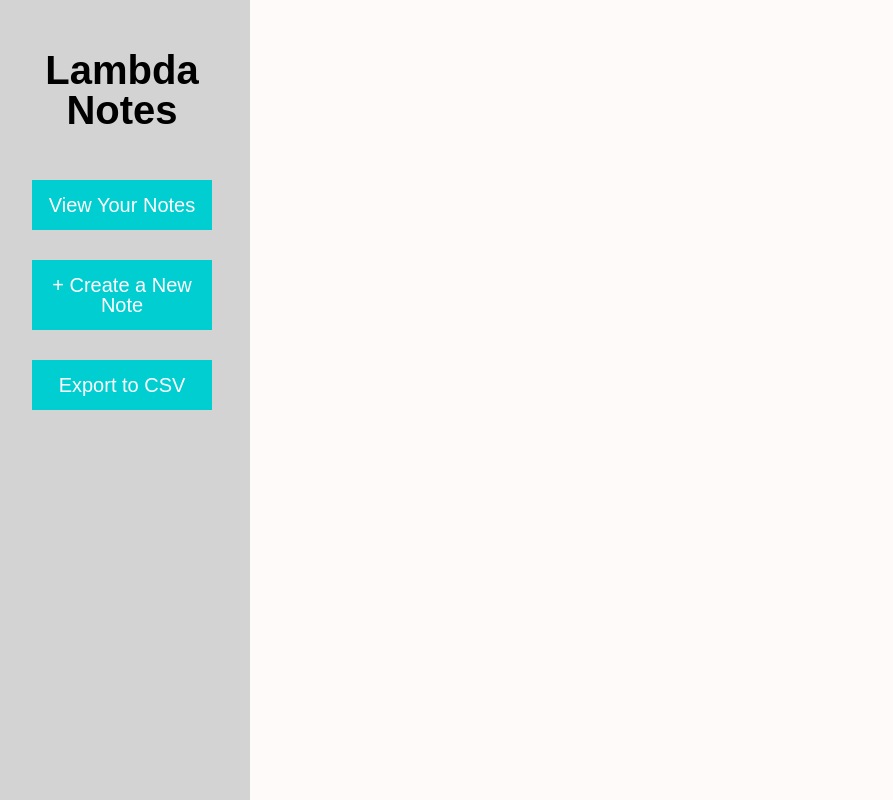
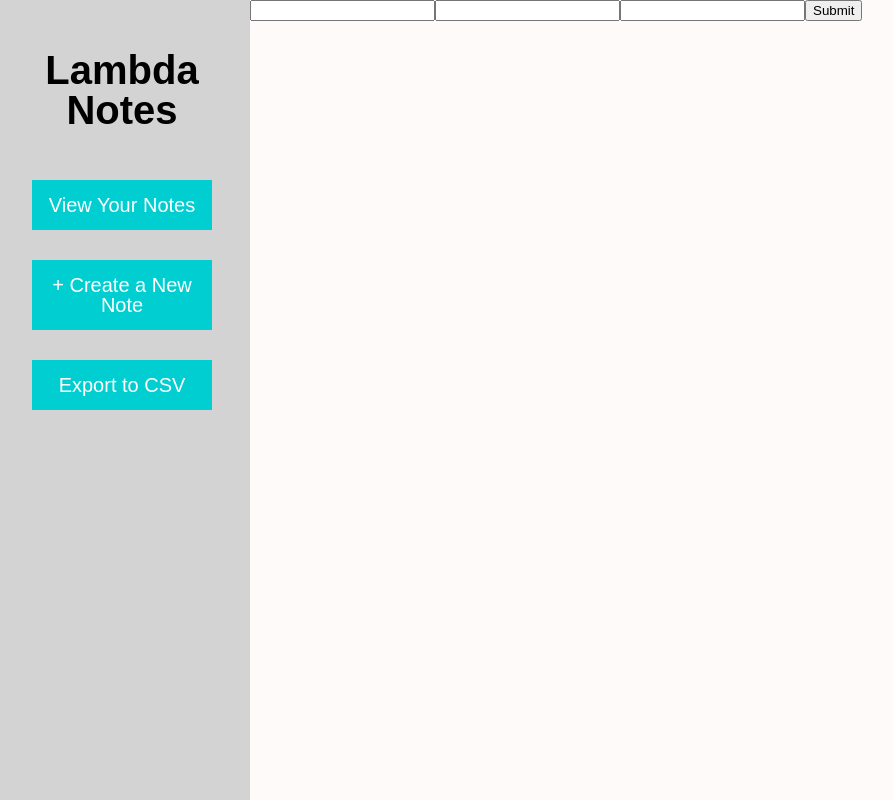
Before and after one commit to justman00/Lambda-Notes, a React (Create React App) app: page /register in a window 1280 px wide. Shown: the whole page, without its empty margins (6-899 px from the left). Built offline with nearby package versions, Linux system fonts and the light colour scheme.

Commit message:
finished working on the funcitonality of the auth components

```diff
--- a/src/components/App.js
+++ b/src/components/App.js
@@ -10,6 +10,7 @@ import "./App.css";
 import styled from "styled-components";
 import Login from "./auth/Login";
 import Provider from "./context";
+import Register from "./auth/Register";
 
 const MainLayout = styled.div`
   display: flex;
@@ -28,6 +29,7 @@ const App = () => {
       <MainLayout>
         <SideBar />
         <SecondItem>
+          <Route path="/register" component={Register} />
           <Route path="/login" component={Login} />
           <Route path="/" exact component={ListNotes} />
           <Route path="/note/:id" component={SingleNote} />
--- a/src/components/auth/AuthForm.js
+++ b/src/components/auth/AuthForm.js
@@ -3,11 +3,11 @@ import React, { useState, useContext } from "react";
 function AuthForm(props) {
   const [email, setEmail] = useState("");
   const [password, setPassword] = useState("");
+  const [name, setName] = useState("");
 
   function onSubmit(e) {
     e.preventDefault();
-    props.authAction(email, password);
-    props.history.push("/");
+    props.authAction(email, password, name);
   }
 
   function handleChange(e, action) {
@@ -22,6 +22,14 @@ function AuthForm(props) {
         onChange={e => handleChange(e, setEmail)}
         value={email}
       />
+      {props.register && (
+        <input
+          type="text"
+          name="name"
+          onChange={e => handleChange(e, setName)}
+          value={name}
+        />
+      )}
       <input
         type="text"
         name="password"
--- a/src/components/auth/Login.js
+++ b/src/components/auth/Login.js
@@ -19,9 +19,14 @@ function Login(props) {
           };
           login(variables);
         }
+
         if (data && !ctx.state.userId) {
           localStorage.setItem("lambdaNotes", data.login.token);
           ctx.dispatch({ type: "login", payload: data.login.user.id });
+        }
+
+        if (ctx.state.isLoggedIn) {
+          props.history.push("/");
         }
 
         return <AuthForm authAction={authAction} history={props.history} />;
--- /dev/null
+++ b/src/components/auth/Register.js
@@ -0,0 +1,52 @@
+import React, { useContext } from "react";
+import { Mutation } from "react-apollo";
+import gql from "graphql-tag";
+import { Context } from "../context";
+import AuthForm from "./AuthForm";
+
+function Register(props) {
+  const ctx = useContext(Context);
+
+  return (
+    <Mutation mutation={CREATE_USER_MUTATION}>
+      {(createUser, { data, loading }) => {
+        function authAction(email, password, name) {
+          const variables = {
+            variables: {
+              email,
+              password,
+              name
+            }
+          };
+          createUser(variables);
+        }
+
+        if (data && !ctx.state.userId) {
+          localStorage.setItem("lambdaNotes", data.createUser.token);
+          ctx.dispatch({ type: "login", payload: data.createUser.user.id });
+        }
+
+        if (ctx.state.isLoggedIn) {
+          props.history.push("/");
+        }
+
+        return (
+          <AuthForm authAction={authAction} history={props.history} register />
+        );
+      }}
+    </Mutation>
+  );
+}
+
+const CREATE_USER_MUTATION = gql`
+  mutation createUser($email: String!, $password: String!, $name: String!) {
+    createUser(data: { email: $email, password: $password, name: $name }) {
+      token
+      user {
+        id
+      }
+    }
+  }
+`;
+
+export default Register;
--- a/src/components/context.js
+++ b/src/components/context.js
@@ -16,8 +16,7 @@ function reducer(state, action) {
 
 const initialState = {
   isLoggedIn: false,
-  userId: null,
-  notes: []
+  userId: null
 };
 
 export const Context = React.createContext();
--- a/src/components/notes/ListNotes.js
+++ b/src/components/notes/ListNotes.js
@@ -1,8 +1,7 @@
-import React, { useContext, useState } from "react";
+import React, { useState } from "react";
 import styled from "styled-components";
 import NoteCard from "./NoteCard";
 import SearchBar from "./SearchBar";
-import { Context } from "../context";
 
 import gql from "graphql-tag";
 import { Query } from "react-apollo";
@@ -79,7 +78,6 @@ const Button = styled.button`
 
 const ListNotes = props => {
   const [value, setValue] = useState("");
-  const ctx = useContext(Context);
 
   function handleChange(e) {
     setValue(e.target.value);
```
